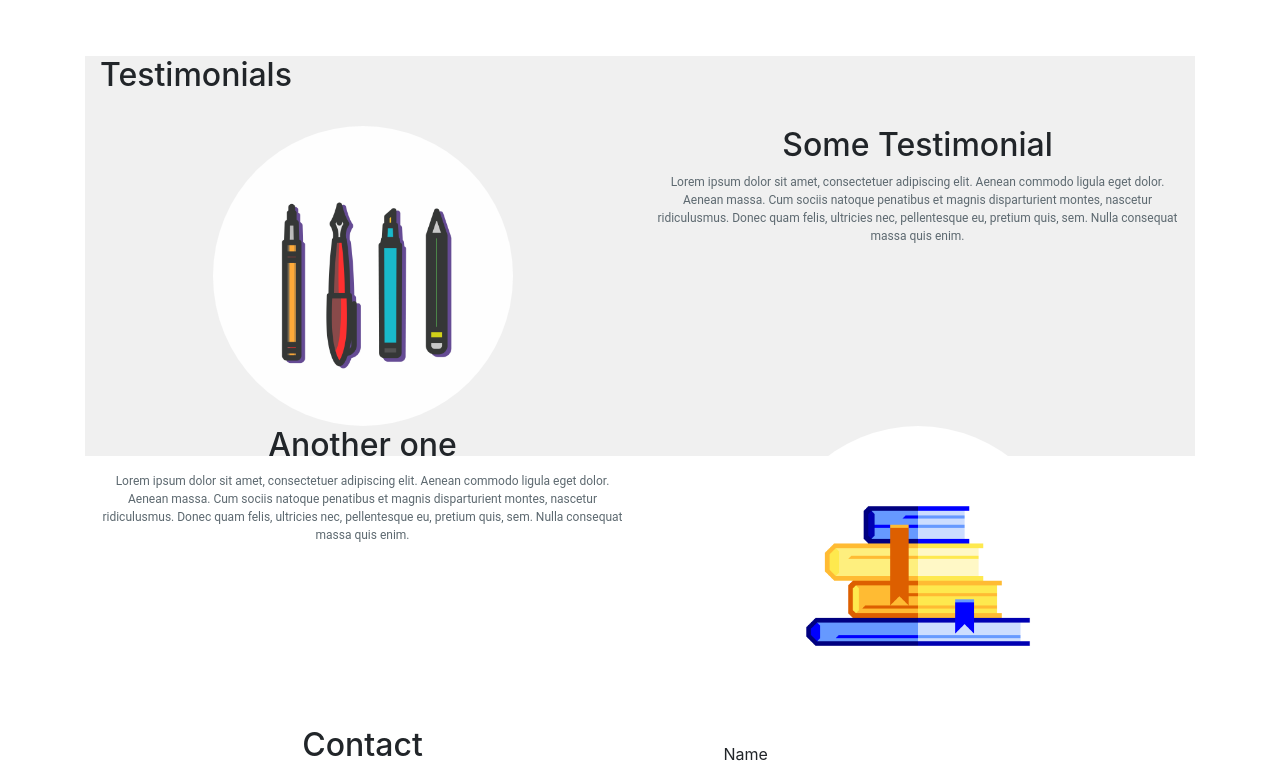
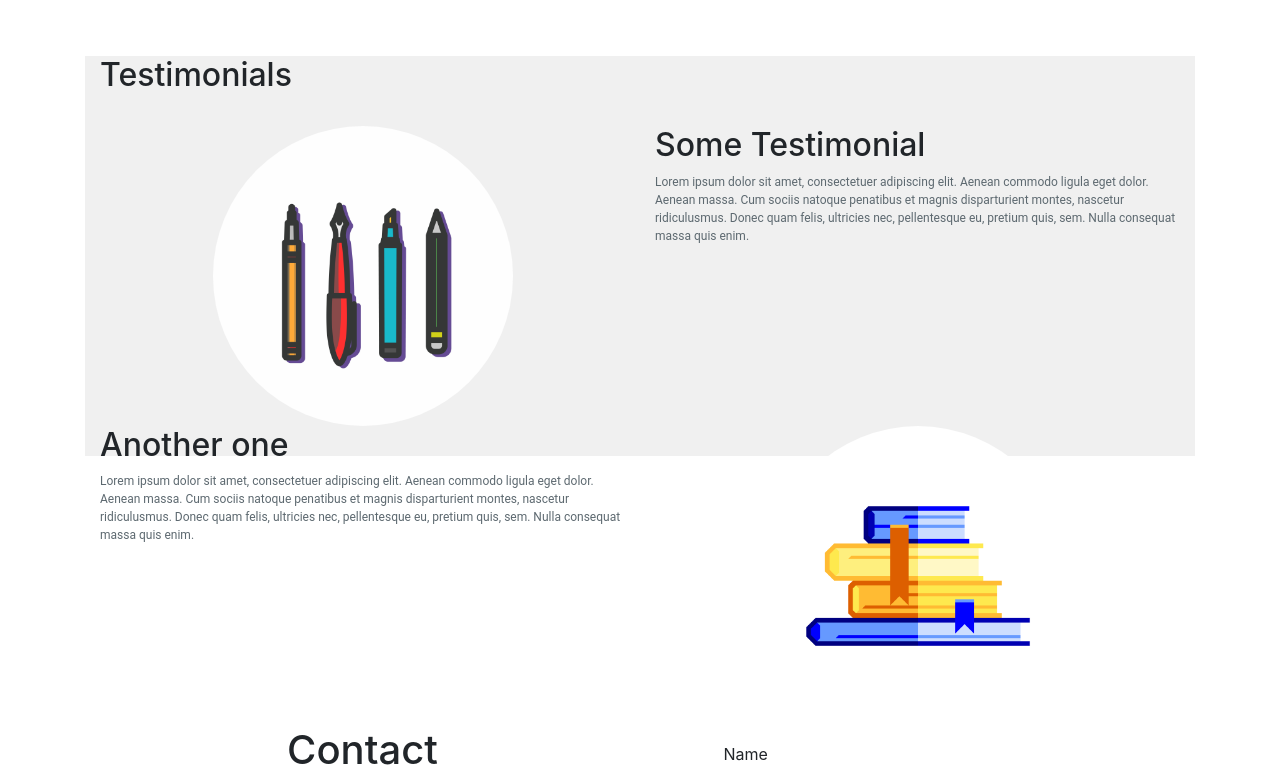
Before and after one commit to web-dev-carolina/CYCEssaysTutoring, a React (Create React App) app in the folder cyc-essays-tutoring/: page / in a window 1280 px wide. Shown: the part 1280-2052 px from the top of the page. Built offline with nearby package versions, Linux system fonts and the light colour scheme.

Commit message:
changed div columns to <Col>

```diff
--- a/cyc-essays-tutoring/src/components/Contact.jsx
+++ b/cyc-essays-tutoring/src/components/Contact.jsx
@@ -10,7 +10,7 @@ const Contact = () => {
             <Row>
             <div className="col-xs-12 col-md-6">
                 <div className="text-center">
-                    <h2 className="section-heading">Contact</h2>
+                    <h1 className="section-heading">Contact</h1>
                     <p className="paragraph-light">Lorem ipsum dolor sit amet, consectetuer adipiscing elit.
                     Aenean commodo ligula eget dolor. Aenean massa. Cum sociis natoque penatibus et magnis dis
                     parturient montes, nascetur ridiculus
--- a/cyc-essays-tutoring/src/components/Testimonials.jsx
+++ b/cyc-essays-tutoring/src/components/Testimonials.jsx
@@ -2,7 +2,7 @@ import React from 'react'
 import './testimonials.css'
 import Pens from './testimonials1.png'
 import Books from './testimonials2.png'
-import { Row, Container } from 'react-bootstrap'
+import { Row, Container, Col } from 'react-bootstrap'
 import './testimonials.css'
 
 const Testimonials = () => {
@@ -11,29 +11,30 @@ const Testimonials = () => {
         <div className="testimonials-container">
             <section className="container">
                 <h2 className=" text-left" >Testimonials</h2>
+
+                    <br></br>
+
                 <Row>
-                    <br></br>
+                    <Col>
+                        <img src={Pens} alt="pens" className="img" />
+                    </Col>
+                    <Col>
+                        <h2 className="section-heading">Some Testimonial</h2>
+                        <p className="paragraph-light">Lorem ipsum dolor sit amet, consectetuer adipiscing elit. Aenean commodo ligula eget dolor. Aenean massa. Cum sociis natoque penatibus et magnis disparturient montes, nascetur ridiculusmus. Donec quam felis, ultricies nec, pellentesque eu, pretium quis, sem. Nulla consequat massa quis enim.</p>
+                    </Col>
                 </Row>
                 <Row>
-                    <div className='col-md-6'>
-                        <img src={Pens} alt="pens" className="img" />
-                    </div>
-                    <div className='col-md-6 text-holder text-center'>
-                        <h2 className="section-heading">Some Testimonial</h2>
-                        <p className="paragraph-light">Lorem ipsum dolor sit amet, consectetuer adipiscing elit. Aenean commodo ligula eget dolor. Aenean massa. Cum sociis natoque penatibus et magnis disparturient montes, nascetur ridiculusmus. Donec quam felis, ultricies nec, pellentesque eu, pretium quis, sem. Nulla consequat massa quis enim.</p>
-                    </div>
-                </Row>
-                <Row>
-                    <div className='col-md-6 text-holder text-center'>
+                    <Col>
                         <h2 className="section-heading">Another one</h2>
                         <p className="paragraph-light">Lorem ipsum dolor sit amet, consectetuer adipiscing elit. Aenean commodo ligula eget dolor. Aenean massa. Cum sociis natoque penatibus et magnis disparturient montes, nascetur ridiculusmus. Donec quam felis, ultricies nec, pellentesque eu, pretium quis, sem. Nulla consequat massa quis enim.</p>
-                    </div>
-                    <div className='col-md-6'>
+                    </Col>
+                    <Col>
                         <img src={Books} alt="books" className="img" />
-                    </div>
+                    </Col>
                 </Row>
                 <div className="text-holder right">
                 </div>
+                <br></br>
                 {/* without this div contact moves up and covers second testimonial ?? */}
             </section>
         </div>
```
